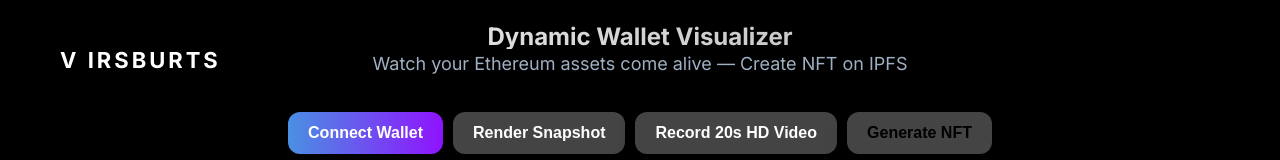
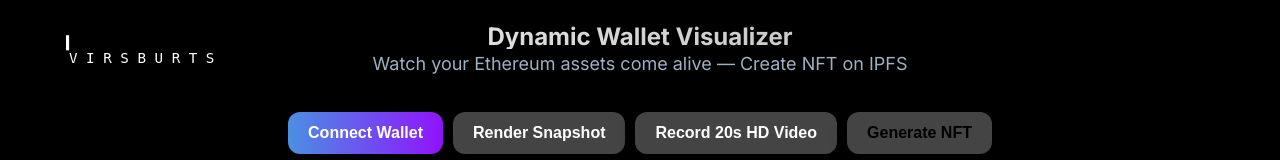
Before and after one commit to CasperLCasper/1-3-nft-sepolia-testnet-ethereum-dynamic-wallet, a website: page index.html in a window 1280 px wide. Shown: the top 160 px of the page. Drawn offline with nearby package versions, Linux system fonts and the light colour scheme.

Commit message:
Update index.html

```diff
--- a/index.html
+++ b/index.html
@@ -94,9 +94,9 @@
 
     .logo {
       position: absolute;
-      top: 20px;
+      top: 10px;
       left: 40px;
-      width: 240px;
+      width: 160px;
       height: auto;
     }
 
@@ -111,7 +111,7 @@
         position: static;
         display: block;
         margin: 0 auto 20px auto;
-        width: 180px;
+        width: 140px;
       }
       .header-text {
         padding-top: 0;
@@ -144,15 +144,31 @@
 <body>
   <div class="container" role="main">
     <header class="site-header">
-      <!-- SVG LOGO - balts teksts, caurspīdīgs fons -->
+      <!-- JŪSU ORIĢINĀLAIS SVG LOGO -->
       <svg
         xmlns="http://www.w3.org/2000/svg"
-        width="240"
+        width="160"
         height="40"
-        viewBox="0 0 240 40"
+        viewBox="0 0 158.74999 37.041668"
         class="logo"
       >
-        <text x="0" y="28" fill="white" font-size="22" font-weight="700" font-family="Inter, sans-serif" letter-spacing="3">V IRSBURTS</text>
+        <text
+          xml:space="preserve"
+          style="font-style:normal;font-weight:normal;font-size:14.1111px;line-height:1.25;font-family:sans-serif;fill:#ffffff;fill-opacity:1;stroke:none;stroke-width:0.264583;"
+          x="8.8499603"
+          y="31.493832"
+        >
+          <tspan
+            x="8.8499603"
+            y="31.493832"
+            style="font-style:normal;font-variant:normal;font-weight:normal;font-stretch:normal;font-size:14.1111px;font-family:'DejaVu Sans Mono';-inkscape-font-specification:'DejaVu Sans Mono';stroke-width:0.264583;fill:#ffffff;">V I R S B U R T S</tspan>
+        </text>
+        <rect
+          style="fill:#ffffff;stroke-width:0.264583"
+          width="3.1013243"
+          height="15.020124"
+          x="5.9450045"
+          y="3.8351295" />
       </svg>
 
       <div class="header-text">
```
